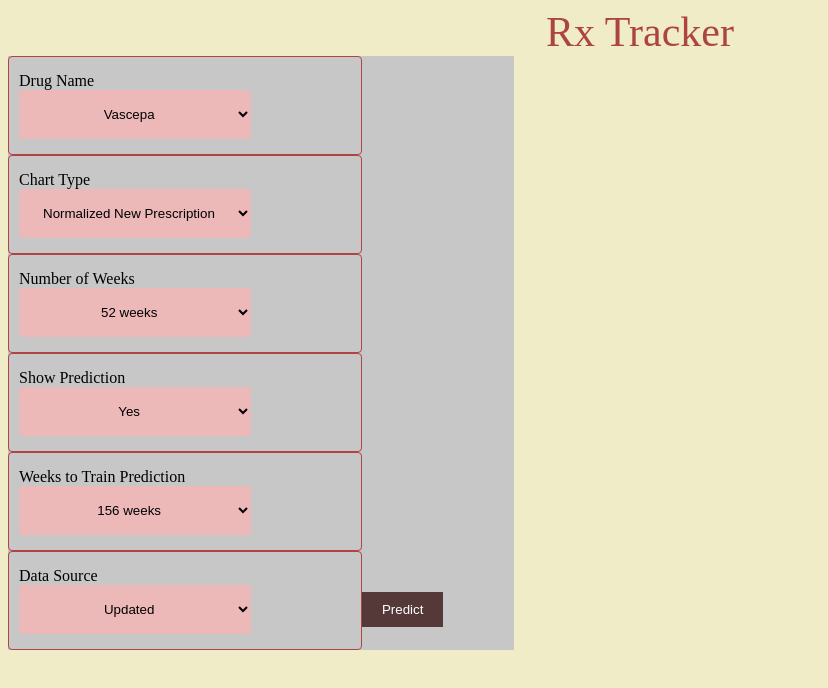
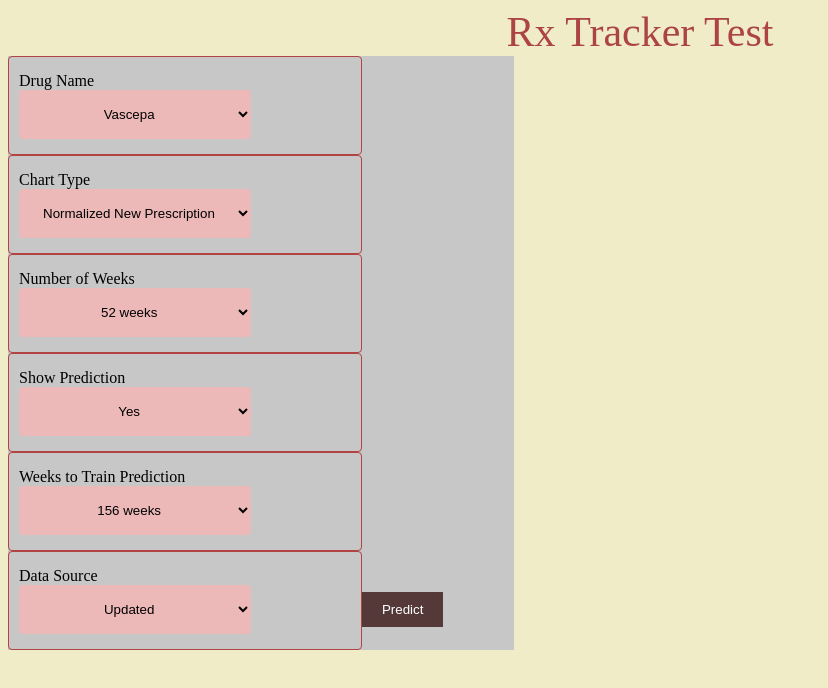
Before and after one commit to NAVG2000/RxTracker-Frontend, a React app: page / in a window 1280 px wide. Shown: the top 688 px of the page, without its empty margins (0-828 px from the left). Built offline with nearby package versions, Linux system fonts and the light colour scheme.

Commit message:
pipeline test

```diff
--- a/docker-compose.yml
+++ b/docker-compose.yml
@@ -1,4 +1,4 @@
-version: "3.7"
+version: "3.0"
 
 services:
     app:
--- a/src/header.tsx
+++ b/src/header.tsx
@@ -13,7 +13,7 @@ class Header extends React.Component<HearderProps, HeaderState>{
 
     render() {
         return <div id='headerContainer'>
-            Rx Tracker
+            Rx Tracker Test
         </div>
     }
 }
```
